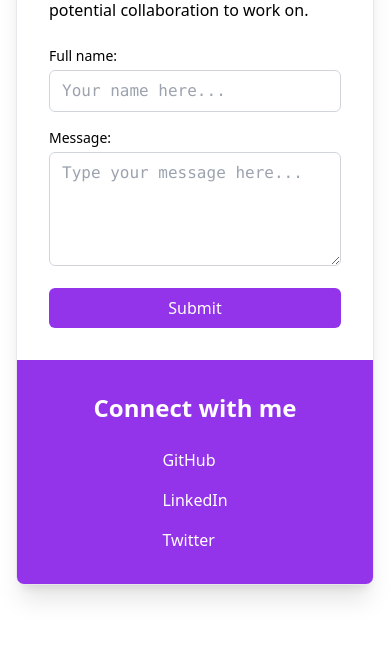
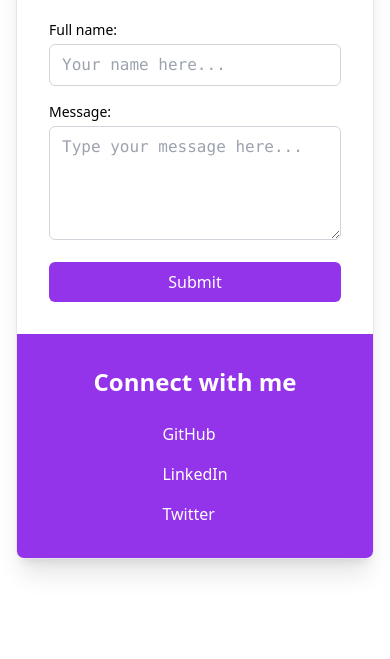
Before and after one commit to xavieroyj/portfolio, an Astro site: page /contact in a window 390 px wide. Shown: the part 237-896 px from the top of the page. After the commit the page ends 844 px from the top, so only its background shows below. Built offline with nearby package versions, Linux system fonts and the light colour scheme; Astro itself is replaced by a stand-in of ours; some icons are missing.

Commit message:
Removed unnecessary padding for contact so it won't scroll on mobile this time

```diff
--- a/src/pages/contact.astro
+++ b/src/pages/contact.astro
@@ -4,8 +4,7 @@ import { Github, Linkedin, Twitter } from "lucide-astro";
 ---
 
 <GenericLayout title="Contact Me">
-    <main>
-        <div class="flex flex-col items-center justify-center min-h-screen p-4">
+    <main class="h-full flex justify-center items-center px-4">
         <div
             class="shadow-xl border dark:border-none dark:bg-slate-700 rounded-lg overflow-hidden max-w-4xl w-full"
         >
@@ -96,6 +95,5 @@ import { Github, Linkedin, Twitter } from "lucide-astro";
                 </div>
             </div>
         </div>
-        </div>
     </main>
 </GenericLayout>
```
Lines whose indentation alone changed are shown as unchanged.
